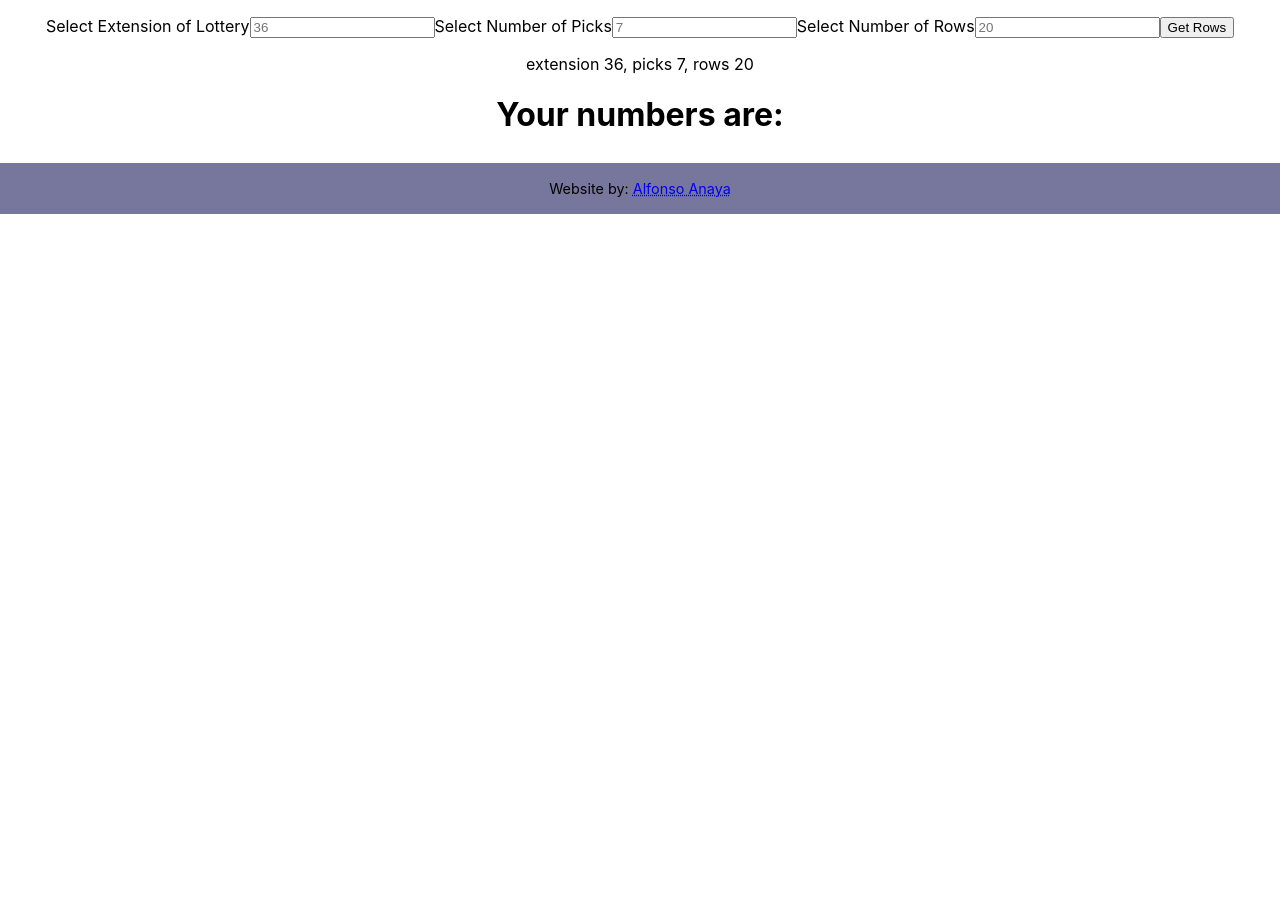
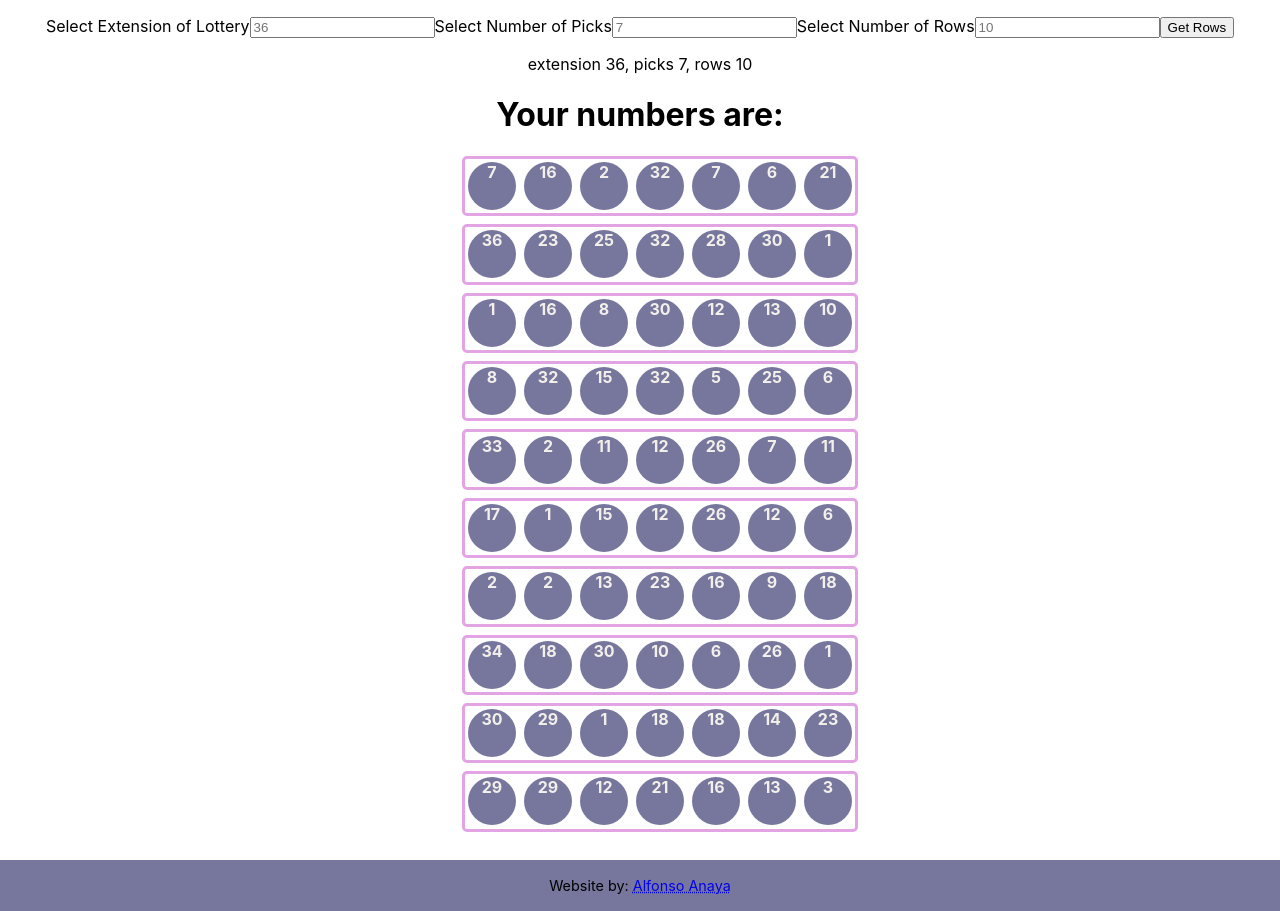
Before and after one commit to AlfonsoAnaya/lotto-picker-react, a React (Create React App) app: page / in a window 1280 px wide. Before the commit the page ends 800 px from the top, so only its background shows below. Built offline with nearby package versions, Linux system fonts and the light colour scheme.

Commit message:
complete refactoring and form functional

```diff
--- a/src/App.css
+++ b/src/App.css
@@ -6,7 +6,11 @@
   margin: 1em;
 }
 
-.numberList {
+.rowsList {
+
+}
+
+.row {
   margin: 0 auto;
   list-style: none;
   display: flex;
--- a/src/App.js
+++ b/src/App.js
@@ -8,7 +8,7 @@ import Footer from "./components/Footer"
 function App() {
   const [picks, setPicks] = useState(7);
   const [extension, setExtension] = useState(36);
-  const [rows, setRows] = useState(20);
+  const [rows, setRows] = useState(10);
 
   function handlePicksChange(e) {
     setPicks(e.target.value)
@@ -34,7 +34,8 @@ function App() {
       <h1>Your numbers are:</h1>
       <Rows
         picks={picks}
-        extension={extension}/>
+        extension={extension}
+        rows={rows}/>
       <Footer />
     </div>
   );
--- a/src/components/Rows.js
+++ b/src/components/Rows.js
@@ -1,11 +1,12 @@
 import generateSheet from '../utils/generateSheet.js'
 
 function Rows({ picks, extension, rows }) {
+  console.log("deploying functin!")
   let rowsArray = [];
-  let row = [];
+
   //a loop that adds rows
   for (let i = 0; i < rows; i++) {
-
+    let row = [];
     //a loop that adds numbers to the row
     for (let j = 0; j < picks; j++) {
       let sheet = generateSheet(extension);
@@ -13,12 +14,14 @@ function Rows({ picks, extension, rows }) {
       row.push(sheet[randomIndex]);
       sheet.splice(randomIndex, 1);
     }
+    console.log(i,row);
+    rowsArray.push(row);
   }
-  rowsArray.push(row);
+
   const resultingRows = rowsArray.map((rowArr, index) =>
     <ul
       key={index}
-      className="numbersList"
+      className="row"
     >
       {rowArr.map((number, newIndex) =>
         <li
@@ -34,7 +37,7 @@ function Rows({ picks, extension, rows }) {
   )
 
   return (
-    <ul>
+    <ul className="rowsList">
       {resultingRows}
     </ul>
   )
--- a/src/utils/generateSheet.js
+++ b/src/utils/generateSheet.js
@@ -1,7 +1,7 @@
 function generateSheet(extension) {
     let sheet = [];
-    for (let i=0; i<extension; i++) {
-        sheet.push(i+1);
+    for (let k=0; k<extension; k++) {
+        sheet.push(k+1);
     }
     return sheet;
 }
```
